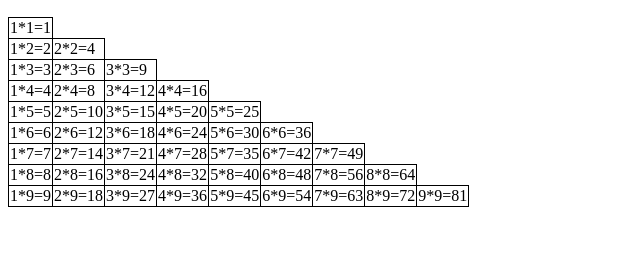
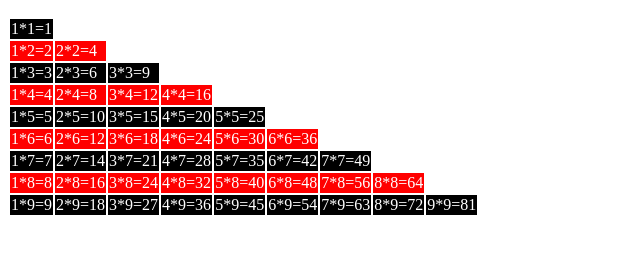
Before and after one commit to JayKenug/ife2018, a plain HTML site: page day17~18/code1.html in a window 1280 px wide. Shown: the part 58-312 px from the top of the page, without its empty margins (0-640 px from the left). Drawn offline with Linux system fonts and the light colour scheme.

Commit message:
九九乘法表

```diff
--- a/day17~18/code1.html
+++ b/day17~18/code1.html
@@ -5,10 +5,13 @@
     <title>九九乘法表</title>
     <style>
         table{
-            border-collapse: collapse;
+            color: #fff;
         }
-        td{
-            border: 1px solid #000;
+        table tr:nth-child(odd){ /*奇数行*/
+            background: black;
+        }
+        table tr:nth-child(even){ /*偶数行*/
+            background: red;
         }
     </style>
 </head>
@@ -16,7 +19,7 @@
 <h2>九九乘法表</h2>
 <script>
     document.write('<table>');
-    for (let i = 1; i <= 9; i++) {
+    for (let i = 1; i < 10; i++) {
         document.write('<tr>');
         for (let j = 1; j <= i; j++) {
             document.write('<td>' + j + '*' + i + '=' + (i*j) + '</td>')
```
